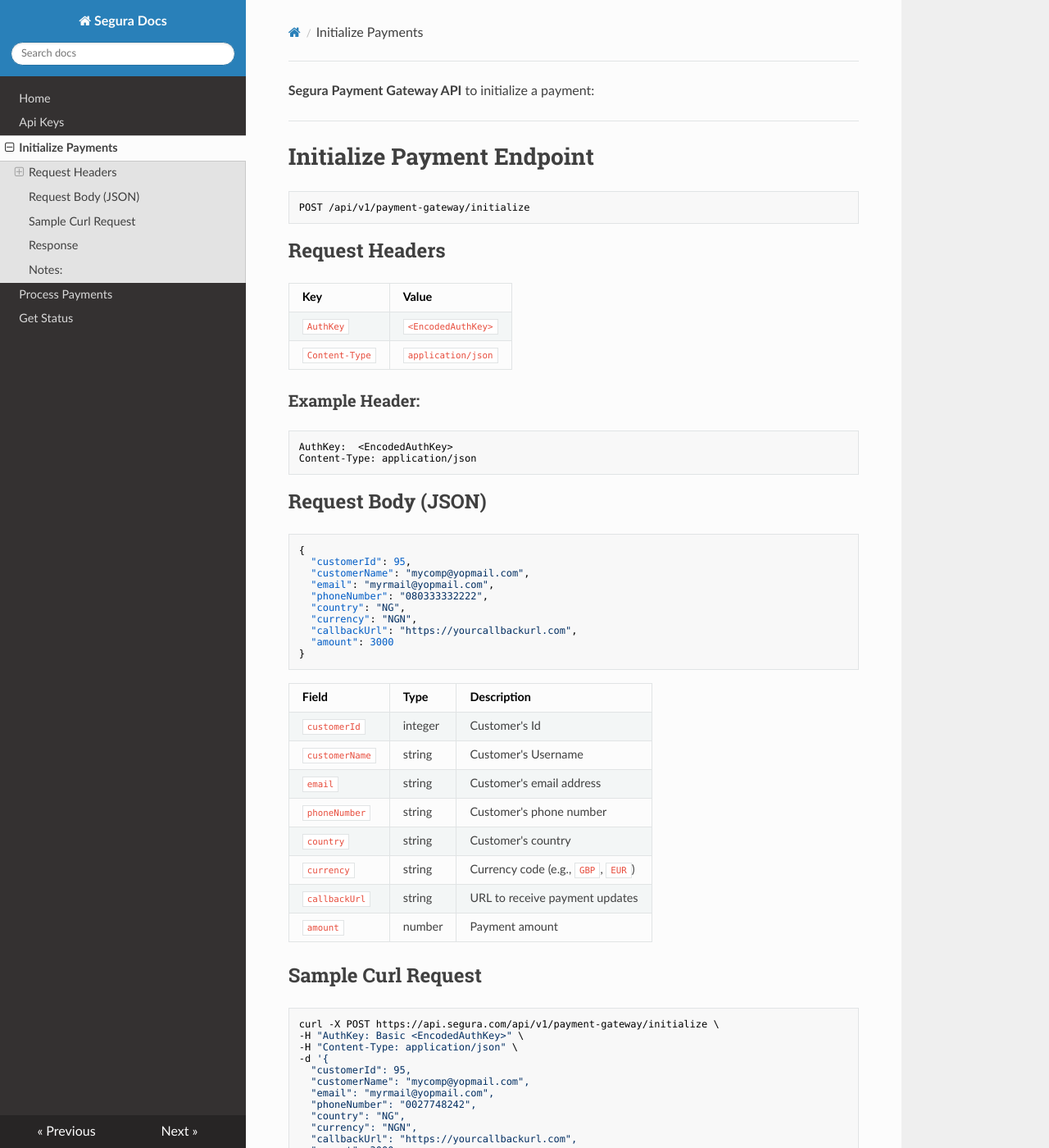
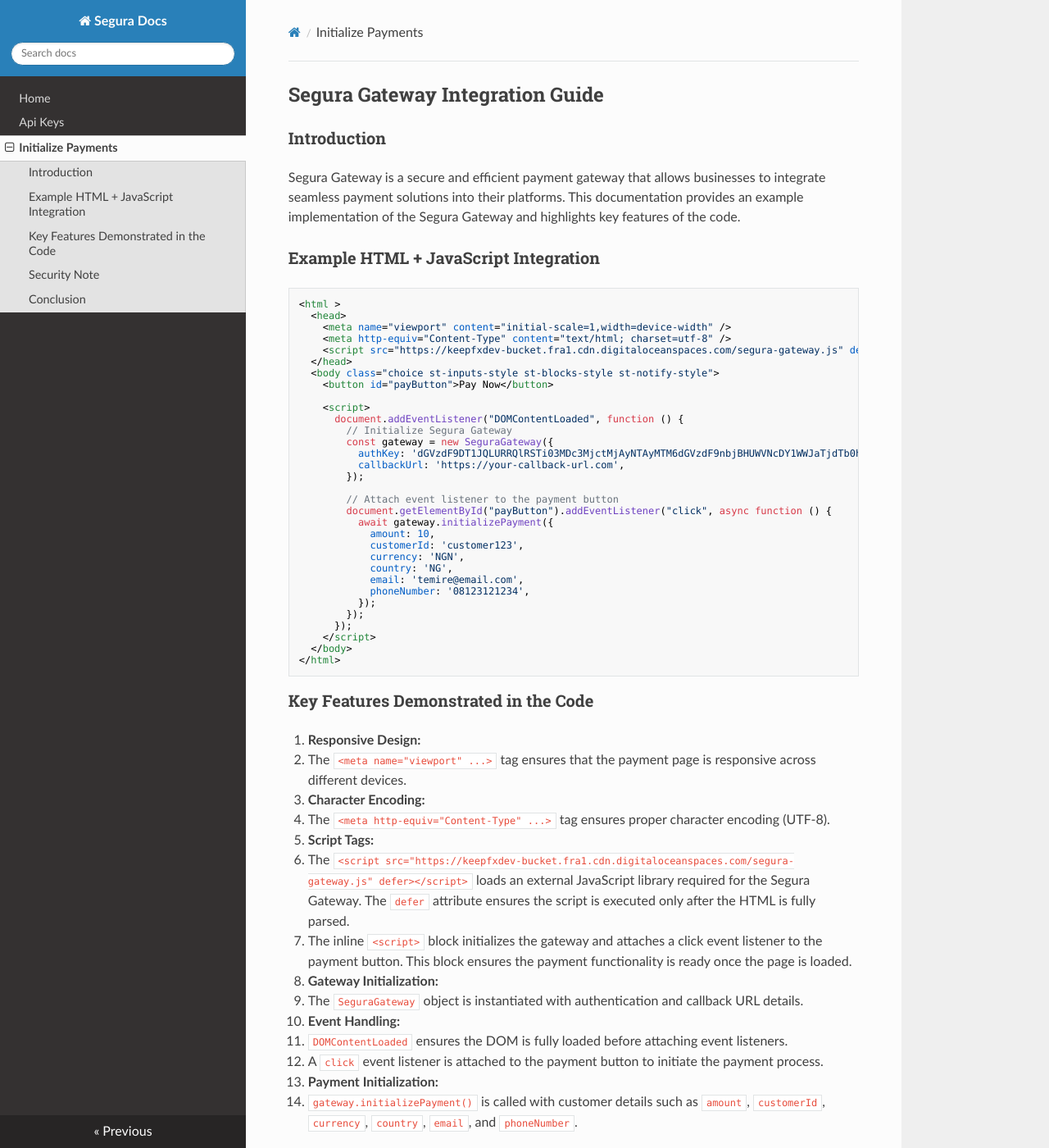
Before and after one commit to Noah-droid/segura, an MkDocs documentation site: the page built from docs/payments.md, in a window 1280 px wide and 1400 px high. Shown: the whole window at 82% size. Built offline with MkDocs 1.6.1, drawn with Linux system fonts in a browser that asks for light colours; nearby versions of some CDN libraries; some of the changed text lies outside the part shown.

Commit message:
fix: documentations

````diff
--- a/docs/payments.md
+++ b/docs/payments.md
@@ -1,85 +1,68 @@
-**Segura Payment Gateway API** to initialize a payment:
+## Segura Gateway Integration Guide
 
----
+### Introduction
+Segura Gateway is a secure and efficient payment gateway that allows businesses to integrate seamless payment solutions into their platforms. This documentation provides an example implementation of the Segura Gateway and highlights key features of the code.
 
-# Initialize Payment Endpoint
-```
-POST /api/v1/payment-gateway/initialize
+### Example HTML + JavaScript Integration
+```html
+<html >
+  <head>
+    <meta name="viewport" content="initial-scale=1,width=device-width" />
+    <meta http-equiv="Content-Type" content="text/html; charset=utf-8" />
+    <script src="https://keepfxdev-bucket.fra1.cdn.digitaloceanspaces.com/segura-gateway.js" defer></script>
+  </head>
+  <body class="choice st-inputs-style st-blocks-style st-notify-style">
+    <button id="payButton">Pay Now</button>
+
+    <script>
+      document.addEventListener("DOMContentLoaded", function () {
+        // Initialize Segura Gateway
+        const gateway = new SeguraGateway({
+          authKey: 'dGVzdF9DT1JQLURRQlRSTi03MDc3MjctMjAyNTAyMTM6dGVzdF9nbjBHUWVNcDY1WWJaTjdTb0haSnMyTmswajZqWDhvZk9rUTR6MThaN3pPMmFBWGhCZl98MDk5NTE=',
+          callbackUrl: 'https://your-callback-url.com',
+        });
+
+        // Attach event listener to the payment button
+        document.getElementById("payButton").addEventListener("click", async function () {
+          await gateway.initializePayment({
+            amount: 10,
+            customerId: 'customer123',
+            currency: 'NGN',
+            country: 'NG',
+            email: 'temire@email.com',
+            phoneNumber: '08123121234',
+          });
+        });
+      });
+    </script>
+  </body>
+</html>
 ```
 
-## Request Headers
-| Key             | Value                        |
-|-----------------|------------------------------|
-| `AuthKey` | ` <EncodedAuthKey>`     |
-| `Content-Type`  | `application/json`           |
+### Key Features Demonstrated in the Code
+1. **Responsive Design:**
+   - The `<meta name="viewport" ...>` tag ensures that the payment page is responsive across different devices.
 
-### Example Header:
-```bash
-AuthKey:  <EncodedAuthKey>
-Content-Type: application/json
-```
+2. **Character Encoding:**
+   - The `<meta http-equiv="Content-Type" ...>` tag ensures proper character encoding (UTF-8).
 
-## Request Body (JSON)
-```json
-{
-  "customerId": 95,
-  "customerName": "mycomp@yopmail.com",
-  "email": "myrmail@yopmail.com",
-  "phoneNumber": "080333332222",
-  "country": "NG",
-  "currency": "NGN",
-  "callbackUrl": "https://yourcallbackurl.com",
-  "amount": 3000
-}
-```
+3. **Script Tags:**
+   - The `<script src="https://keepfxdev-bucket.fra1.cdn.digitaloceanspaces.com/segura-gateway.js" defer></script>` loads an external JavaScript library required for the Segura Gateway. The `defer` attribute ensures the script is executed only after the HTML is fully parsed.
+   - The inline `<script>` block initializes the gateway and attaches a click event listener to the payment button. This block ensures the payment functionality is ready once the page is loaded.
 
-| Field         | Type   | Description                        |
-|---------------|--------|-------------------------------------|
-| `customerId`  | integer| Customer's Id                       |
-| `customerName`| string | Customer's Username                 |
-| `email`       | string | Customer's email address            |
-| `phoneNumber` | string | Customer's phone number             |
-| `country`     | string | Customer's country                  |
-| `currency`    | string | Currency code (e.g., `GBP`, `EUR`) |
-| `callbackUrl` | string | URL to receive payment updates      |
-| `amount`      | number | Payment amount                      |
+4. **Gateway Initialization:**
+   - The `SeguraGateway` object is instantiated with authentication and callback URL details.
 
+5. **Event Handling:**
+   - `DOMContentLoaded` ensures the DOM is fully loaded before attaching event listeners.
+   - A `click` event listener is attached to the payment button to initiate the payment process.
 
-## Sample Curl Request
-```bash
-curl -X POST https://api.segura.com/api/v1/payment-gateway/initialize \
--H "AuthKey: Basic <EncodedAuthKey>" \
--H "Content-Type: application/json" \
--d '{
-  "customerId": 95,
-  "customerName": "mycomp@yopmail.com",
-  "email": "myrmail@yopmail.com",
-  "phoneNumber": "0027748242",
-  "country": "NG",
-  "currency": "NGN",
-  "callbackUrl": "https://yourcallbackurl.com",
-  "amount": 3000
-}'
-```
+6. **Payment Initialization:**
+   - `gateway.initializePayment()` is called with customer details such as `amount`, `customerId`, `currency`, `country`, `email`, and `phoneNumber`.
 
-## Response
-```json
-{
-    "requestTime":"2025-02-14T08:43:16.848166329",
-    "status":true,
-    "code":200,
-    "message":"Payment initiated successfully",
-    "data":{
+### Security Note
+- Always keep your `authKey` confidential and avoid exposing it on the client side in production.
+- Validate and sanitize all inputs on the server side before processing payments.
 
-        "reference":"5ab7840a-76b1-46b3-91e0-4a6489cc2501",
-
-        "amount":3000,
-
-        "currency":"NGN"}
-
-        }
-```
-
-## Notes:
-- Replace `<EncodedAuthKey>` with your Base64-encoded `clientId:secret` string.
-- Ensure your callback URL is publicly accessible.
+### Conclusion
+This example showcases the basic integration steps for embedding Segura Gateway into your web application. Developers are encouraged to consult the official Segura Gateway documentation for advanced features and security practices.
--- a/mkdocs.yml
+++ b/mkdocs.yml
@@ -4,7 +4,7 @@ nav:
   - Home: index.md
   - Api Keys: apis.md
   - Initialize Payments: payments.md
-  - Process Payments: process.md
-  - Get Status: status.md
+  # - Process Payments: process.md
+  # - Get Status: status.md
 
 theme: readthedocs
````
Also changed, not shown: docs/apis.md (+1 -1 lines).
